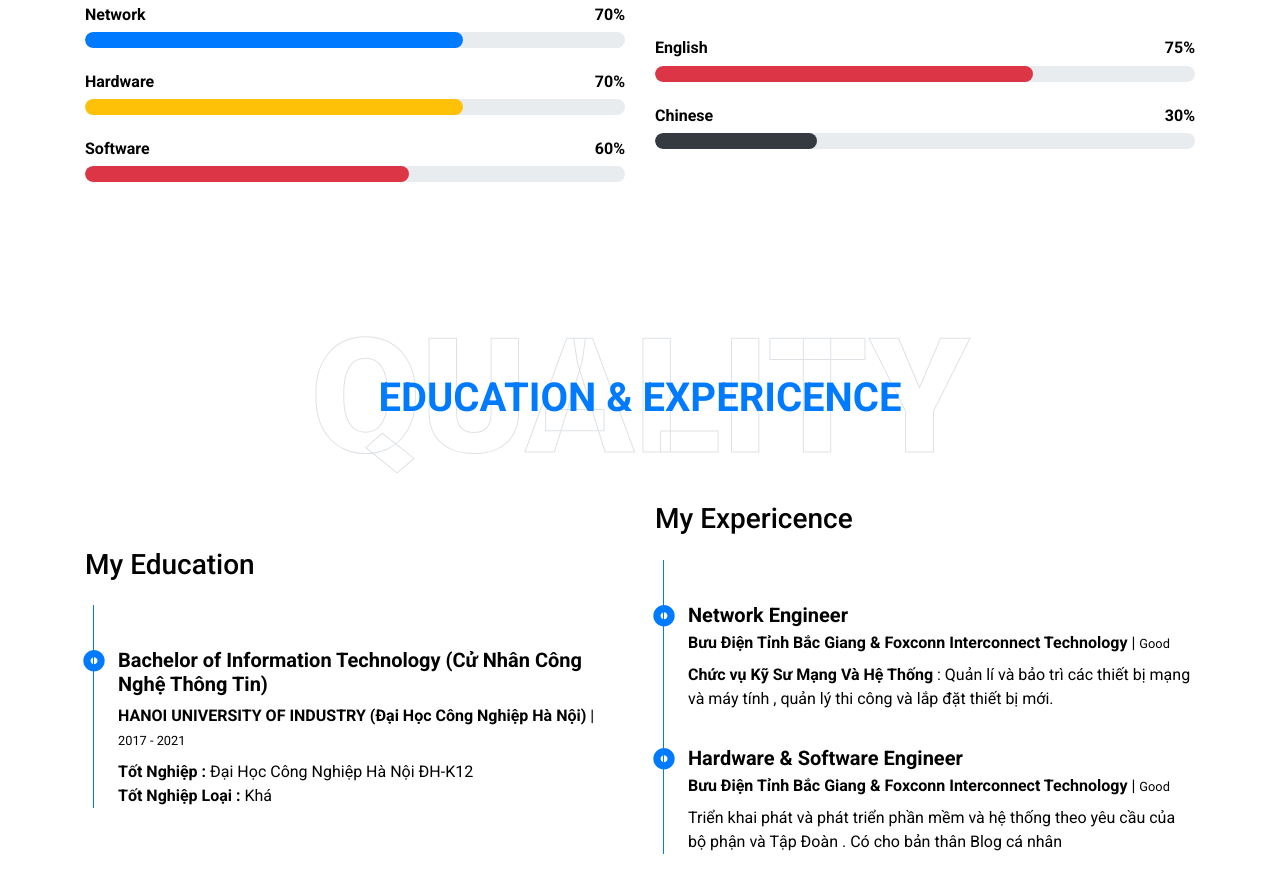
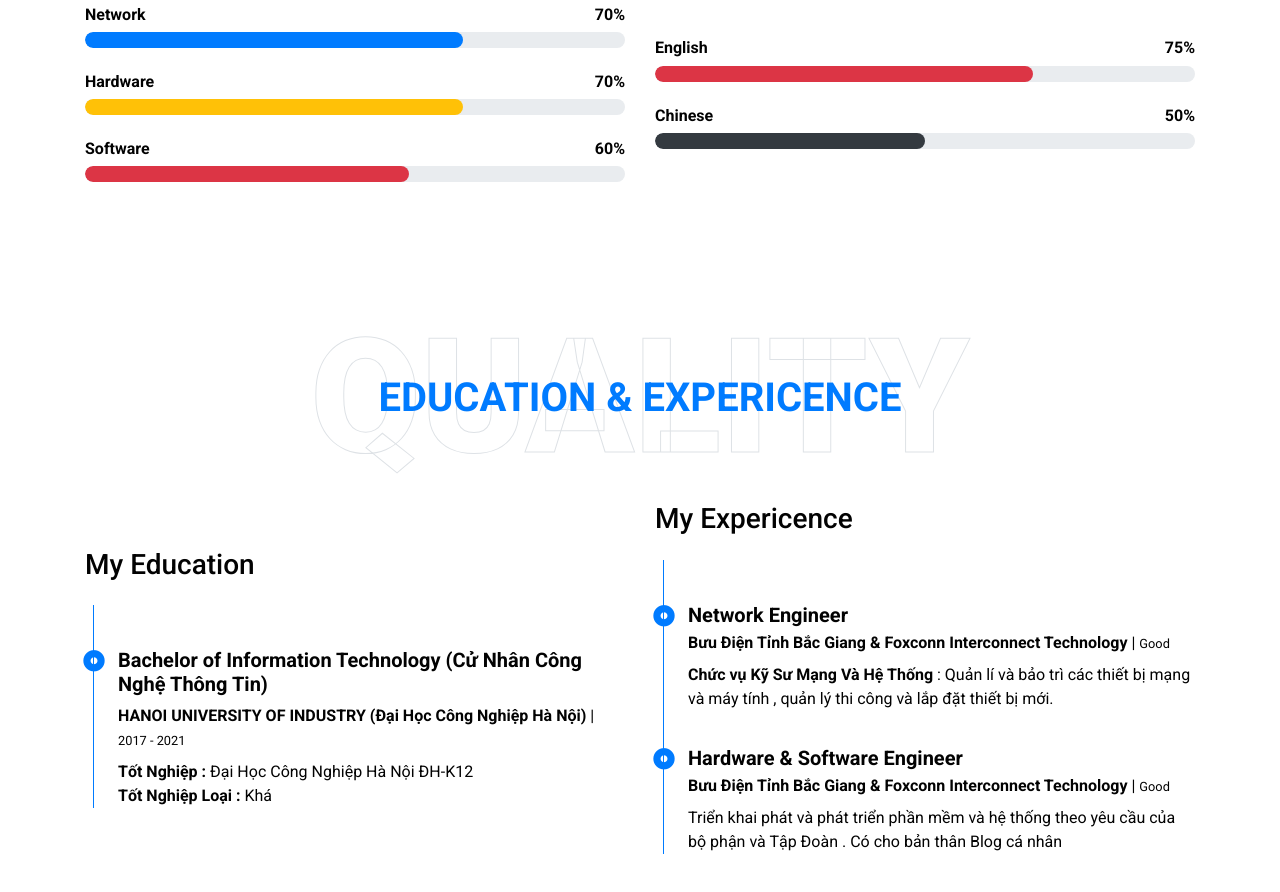
Before and after one commit to Kurumiyuki19/portfolio, a plain HTML site: page index.html in a window 1280 px wide. Shown: the part 1834-2726 px from the top of the page. Drawn offline with nearby package versions, Linux system fonts and the light colour scheme.

Commit message:
Update index.html

```diff
--- a/index.html
+++ b/index.html
@@ -165,10 +165,10 @@
                    <div class="skill mb-4">
                         <div class="d-flex justify-content-between">
                             <h6 class="font-weight-bold">Chinese</h6>
-                            <h6 class="font-weight-bold">30%</h6>
+                            <h6 class="font-weight-bold">50%</h6>
                         </div>
                         <div class="progress">
-                            <div class="progress-bar bg-dark" role="progressbar" aria-valuenow="30" aria-valuemin="0" aria-valuemax="100"></div>
+                            <div class="progress-bar bg-dark" role="progressbar" aria-valuenow="50" aria-valuemin="0" aria-valuemax="100"></div>
                         </div>
                     </div>
                   </div>
```
